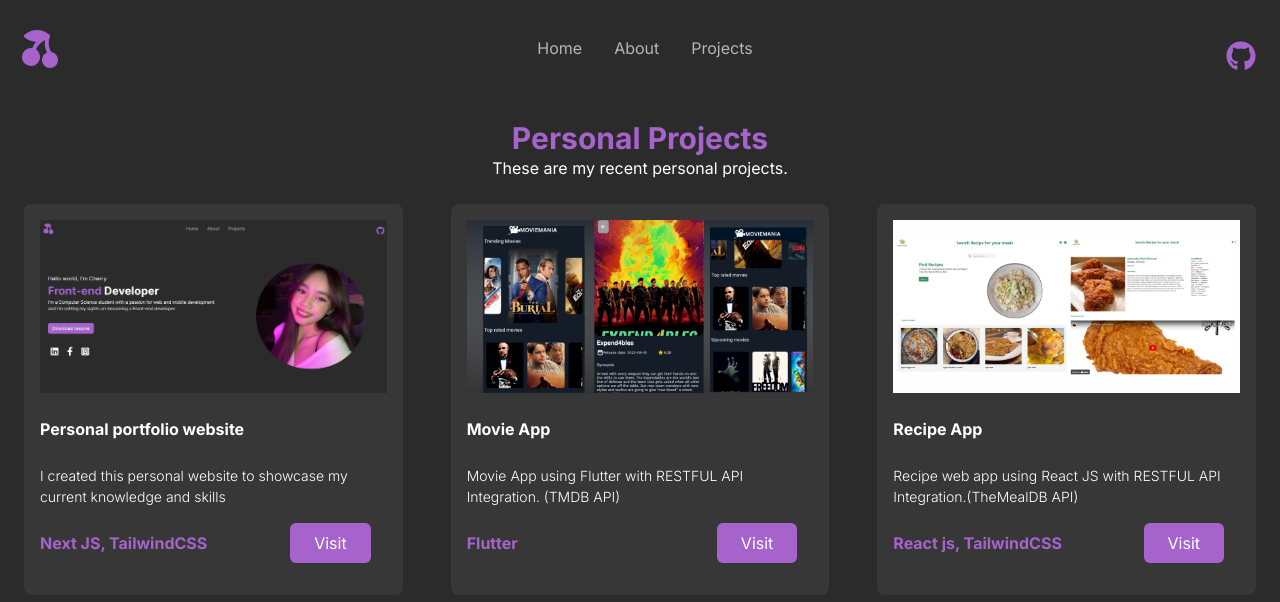
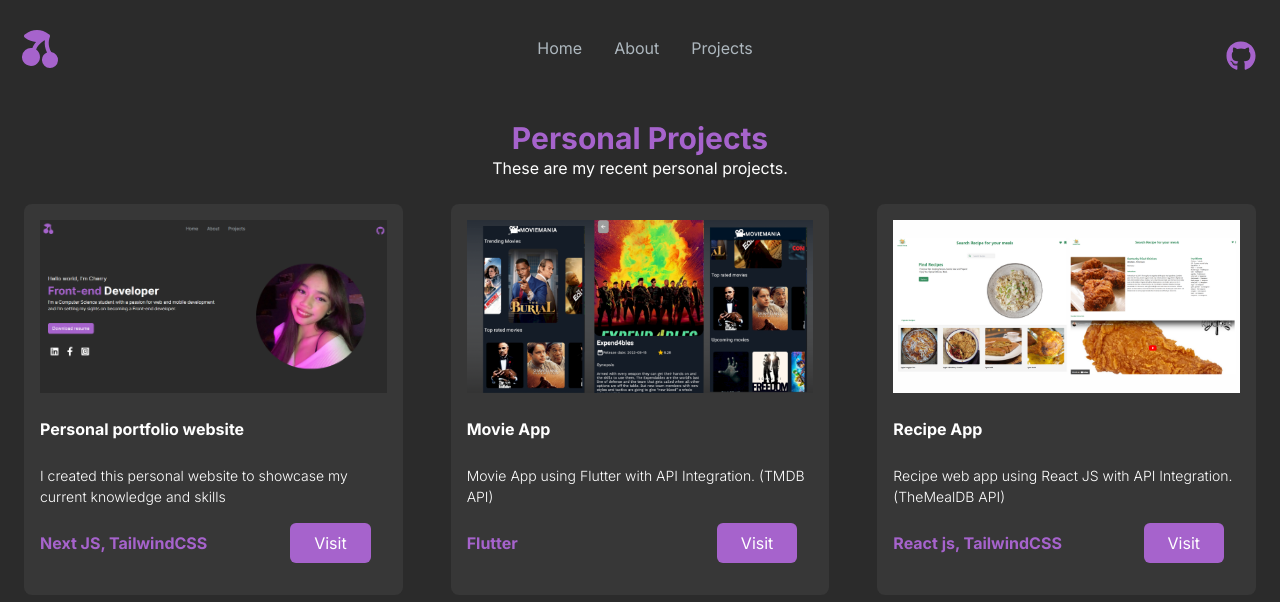
Before and after one commit to seresaa/my-portfolio, a Next.js app: page /projectspage in a window 1280 px wide. Shown: the top 602 px of the page. Built offline with nearby package versions, Linux system fonts and the light colour scheme.

Commit message:
update 240211

```diff
--- a/src/app/components/Navbar.tsx
+++ b/src/app/components/Navbar.tsx
@@ -10,9 +10,9 @@ import { MdOutlineMenu } from "react-icons/md";
 import MenuOverlay from "./MenuOverlay";
 import NavLink from "./navlink";
 
-interface NavBarProps {}
 
-export default function Navbar({}: NavBarProps) {
+
+export default function Navbar() {
   const [navbarOpen, setNavbarOpen] = useState(false);
 
   const navLinks = [
--- a/src/app/page.tsx
+++ b/src/app/page.tsx
@@ -26,7 +26,7 @@ export default function Homepage() {
         <div className="grid grid-cols-1 md:grid-cols-2 lg-grid-cols-2 items-center">
           <motion.div className="md:col-span-1 flex items-center" variants={containerVariants}>
             <div className="m-6">
-              <h2 className="text-white text-[20px] col-span-3 ">Hello world, I mm Cherry</h2>
+              <h2 className="text-white text-[20px] col-span-3 ">Hello world, I'm Cherry</h2>
               <span className="text-primary text-[40px] font-bold">Front-end</span>
               <span className="text-white text-[40px] font-bold"> Developer</span>
               <h1 className="text-[40px] font-bold"></h1>
--- a/src/app/projectspage/page.tsx
+++ b/src/app/projectspage/page.tsx
@@ -24,14 +24,14 @@ export default function ProjectsPage() {
             <Project
             projectImg={Proj2}
             title={"Movie App"}
-            description={"Movie App using Flutter with RESTFUL API Integration. (TMDB API) "}
+            description={"Movie App using Flutter with API Integration. (TMDB API) "}
             frameworks={"Flutter"}
             />
 
           <Project
             projectImg={Proj3}
             title={"Recipe App"}
-            description={"Recipe web app using React JS with RESTFUL API Integration.(TheMealDB API) "}
+            description={"Recipe web app using React JS with API Integration.(TheMealDB API) "}
             frameworks={"React js, TailwindCSS"}
             />
 
```
